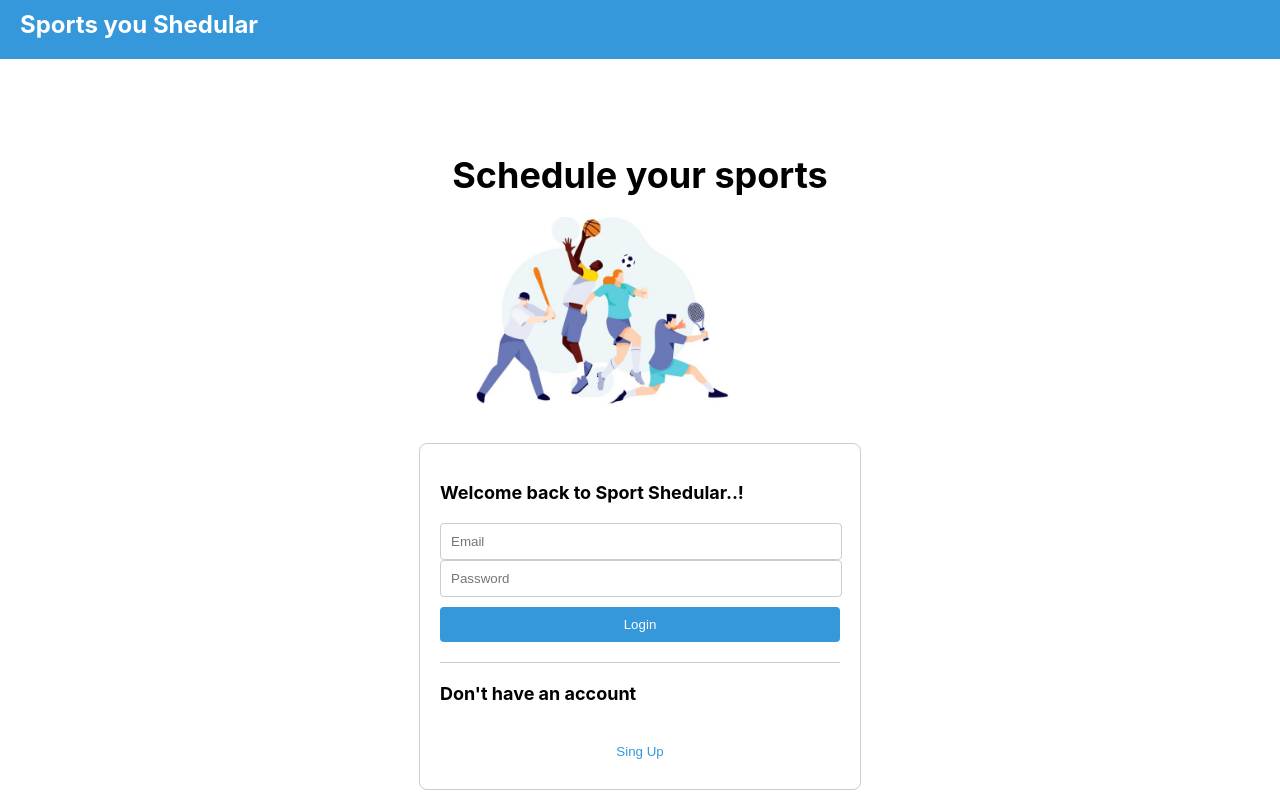
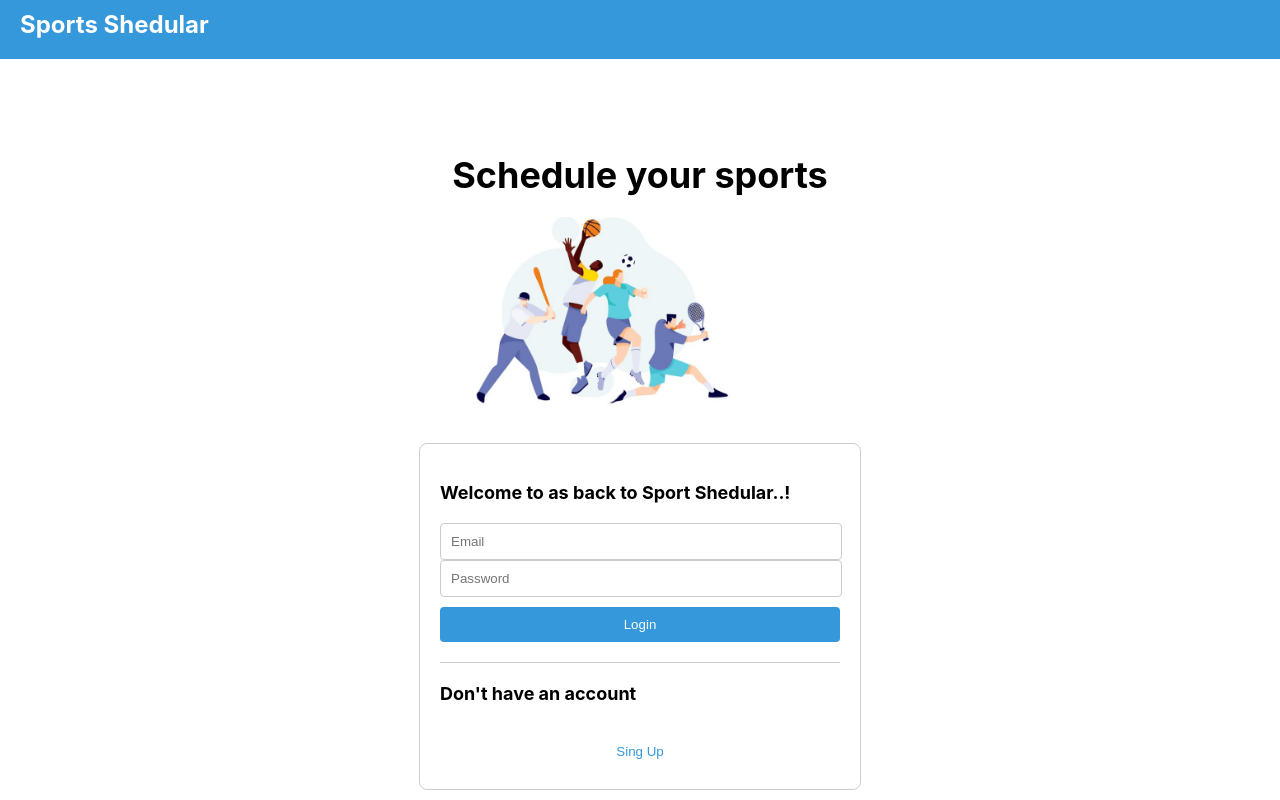
Before and after one commit to eashabibi/L6_TODO_APP, a React (Create React App) app in the folder client/: page / in a window 1280 px wide. Shown: the top 800 px of the page. Built offline with nearby package versions, Linux system fonts and the light colour scheme; no server answers.

Commit message:
modified for login

```diff
--- a/client/src/components/Login.js
+++ b/client/src/components/Login.js
@@ -83,7 +83,7 @@ const Login = () => {
   return (
     <div>
       <form onSubmit={handleSubmit} className="form">
-        <p>Welcome back to Sport Shedular..!</p>
+        <p>Welcome to as back to Sport Shedular..!</p>
         <input type="email" name="email" placeholder="Email" />
         <input type="password" name="password" placeholder="Password" />
         <button className="darkbtn" type="submit">
--- a/client/src/components/Nav.js
+++ b/client/src/components/Nav.js
@@ -15,7 +15,7 @@ const Nav = () => {
 
   return (
     <div className="nav">
-      <div className="header">Sports you Shedular</div>
+      <div className="header">Sports  Shedular</div>
       <div className="tags">
         <ul>
           {isLogged ? (
```
